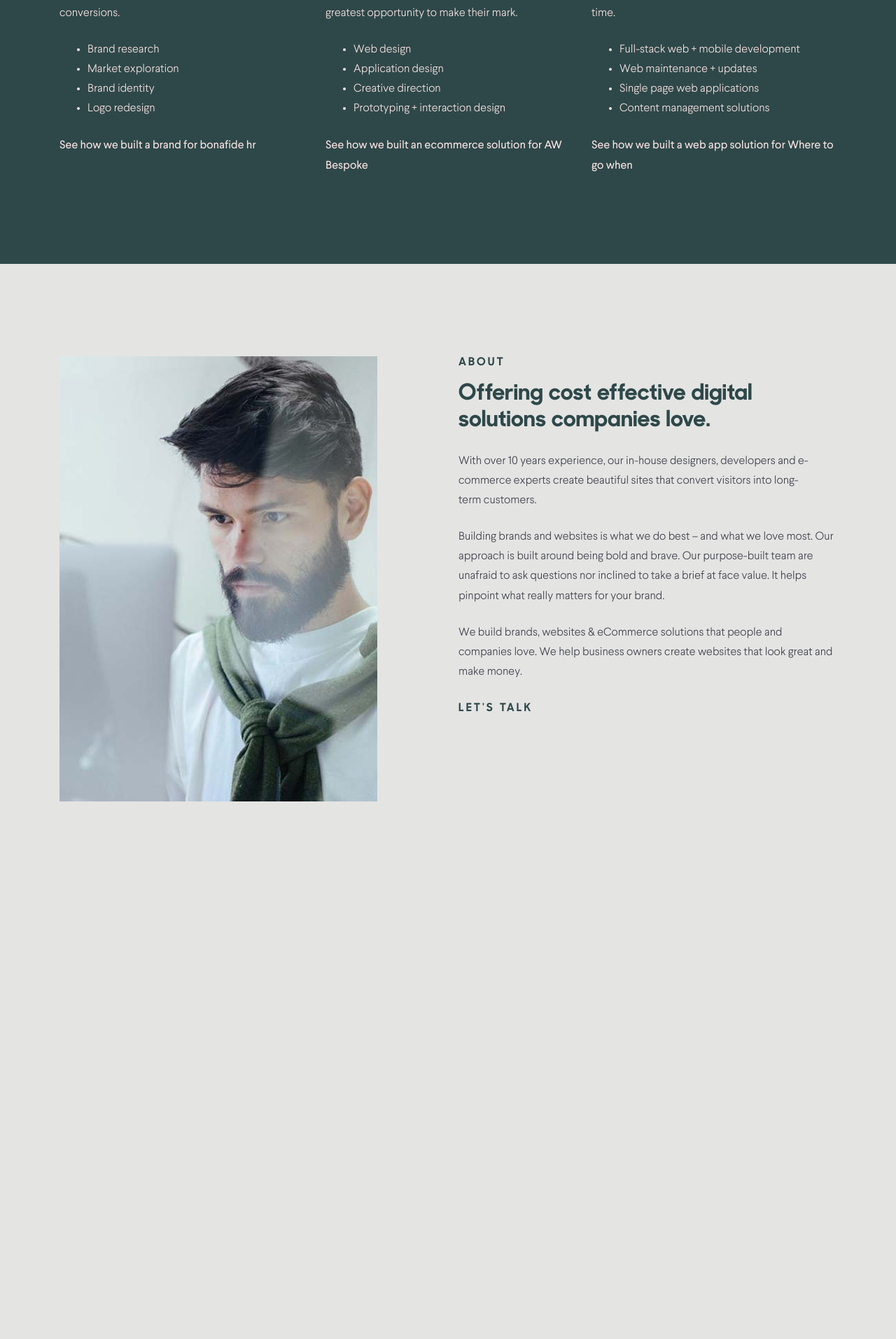
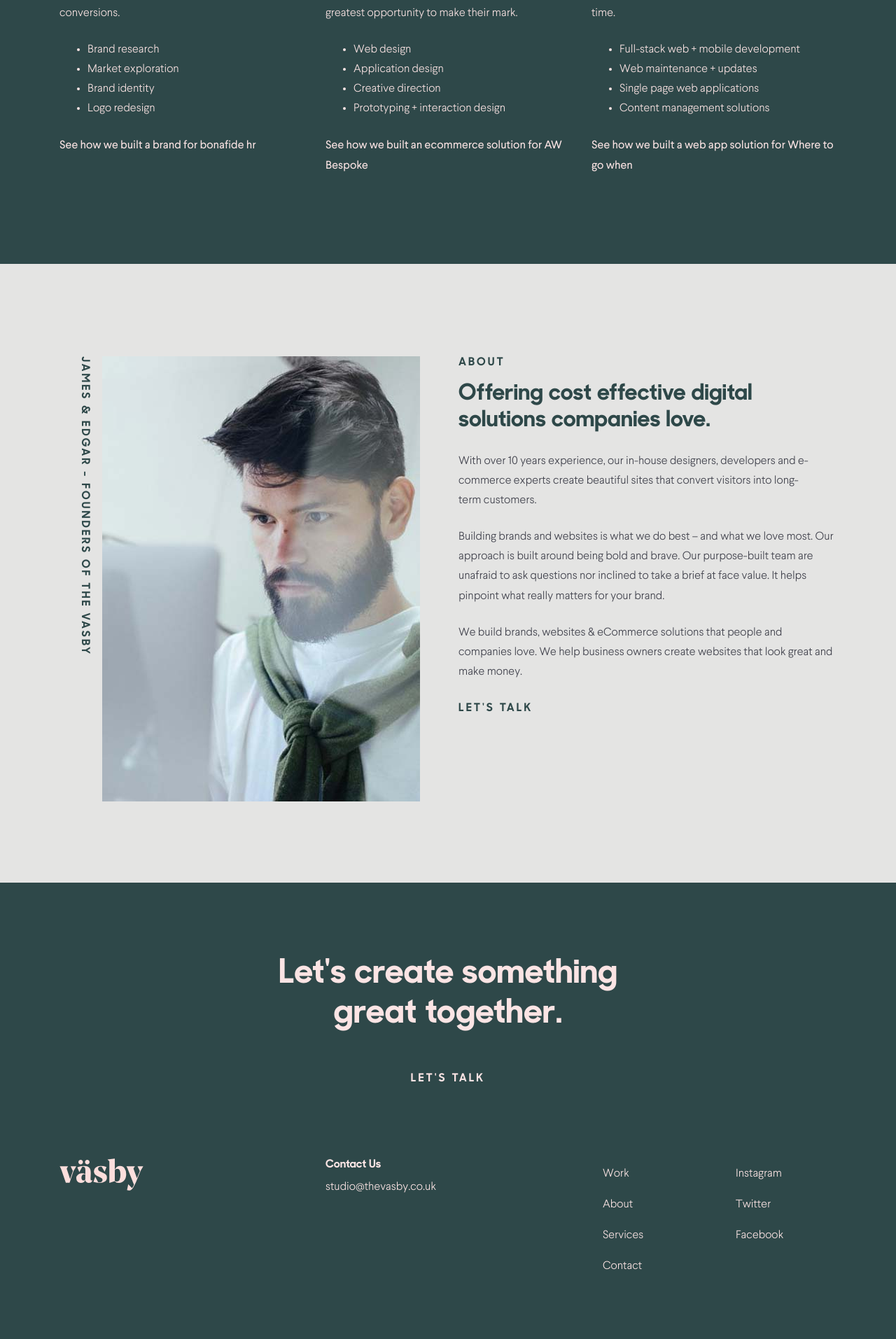
Before and after one commit to ifancyabroad/vasby, a Jekyll site: the page built from index.html, in a window 1280 px wide. Shown: the part 2578-4491 px from the top of the page at 70% size. Built offline with Jekyll 4.4.1, drawn with Linux system fonts in a browser that asks for light colours; before the commit the page ends 3839 px from its top, so only the background shows below that.

Commit message:
Add footer

```diff
--- /dev/null
+++ b/_data/social_media.yml
@@ -0,0 +1,6 @@
+- name: Instagram
+  link: /
+- name: Twitter
+  link: /
+- name: Facebook
+  link: /
--- /dev/null
+++ b/_includes/footer.html
@@ -0,0 +1,41 @@
+<footer class="bg-primary text-secondary">
+  <div class="container">
+    <div class="row">
+      <div class="col">
+        <div class="footer-title text-center mx-auto">
+          <h1 class="mb-5">Let's create something great together.</h1>
+          <a class="text-secondary spaced-letters h6" href="#">LET'S TALK</a>
+        </div>
+      </div>
+    </div>
+    <div class="row">
+      <div class="col-lg-4">
+        <img src="/assets/logos/vasby_logo_pink.svg" width="120" alt="Vasby">
+      </div>
+      <div class="col-lg-4">
+        <h6>Contact Us</h6>
+        <a class="text-secondary" href="mailto:studio@thevasby.co.uk">studio@thevasby.co.uk</a>
+      </div>
+      <div class="col-lg-4">
+        <div class="row">
+          <div class="col-6">
+            <nav class="nav flex-column">
+              {% for item in site.data.navigation %}
+                <a class="text-secondary nav-link {% if page.url == item.link %}active{% endif %}" href="{{ item.link }}">
+                  {{ item.name }} {% if page.url == item.link %}<span class="sr-only">(current)</span>{% endif %}
+                </a>
+              {% endfor %}
+            </nav>
+          </div>
+          <div class="col-6">
+            <nav class="nav flex-column">
+              {% for item in site.data.social_media %}
+                <a class="text-secondary nav-link" href="{{ item.link }}">{{ item.name }}</a>
+              {% endfor %}
+            </nav>
+          </div>
+        </div>
+      </div>
+    </div>
+  </div>
+</footer>
--- a/_includes/navigation.html
+++ b/_includes/navigation.html
@@ -1,3 +1,4 @@
+<div class="container">
   <nav class="navbar navbar-expand-lg navbar-dark">
     <a class="navbar-brand" href="#">
       <img src="/assets/logos/vasby_logo_pink.svg" width="120" alt="Vasby">
@@ -15,3 +16,4 @@
       </ul>
     </div>
   </nav>
+</div>
--- a/_sass/main.scss
+++ b/_sass/main.scss
@@ -33,3 +33,13 @@
   padding-top: 132px;
   padding-bottom: 116px;
 }
+
+footer {
+  padding-top: 103px;
+  padding-bottom: 81px;
+
+  .footer-title {
+    max-width: 570px;
+    margin-bottom: 100px;
+  }
+}
--- a/_sass/typography.scss
+++ b/_sass/typography.scss
@@ -5,3 +5,7 @@
 .med-txt {
   font-family: "Larsseit", sans-serif;
 }
+
+.vertical-text {
+	writing-mode: vertical-rl;
+}
--- a/index.html
+++ b/index.html
@@ -3,9 +3,7 @@ layout: default
 title: Home
 ---
 <div class="bg-primary text-secondary header-section">
-  <div class="container">
-    {% include navigation.html %}
-  </div>
+  {% include navigation.html %}
 
   <div class="container">
     <div class="row">
@@ -48,7 +46,7 @@ title: Home
     </div>
     <div class="row">
       {% for approach in site.data.approaches %}
-      <div class="col-4">
+      <div class="col-lg-4">
         <h4 class="mb-4">{{ approach.name }}</h4>
         <p class="mb-4">{{ approach.text }}</p>
         <ul class="mb-4">
@@ -68,7 +66,10 @@ title: Home
   <div class="container">
     <div class="row">
       <div class="col-lg-6">
-        <img class="img-fluid" src="/assets/images/about_vasby.jpg" alt="Man working at computer">
+        <div class="d-flex justify-content-center">
+          <h6 class="text-primary spaced-letters vertical-text m-0 mr-3">JAMES & EDGAR - FOUNDERS OF THE VASBY</h6>
+          <img class="img-fluid" src="/assets/images/about_vasby.jpg" alt="Man working at computer">
+        </div>
       </div>
       <div class="col-lg-6">
         <h6 class="text-primary spaced-letters mb-3">ABOUT</h6>
@@ -81,3 +82,5 @@ title: Home
     </div>
   </div>
 </div>
+
+{% include footer.html %}
```
Lines whose indentation alone changed are shown as unchanged.
